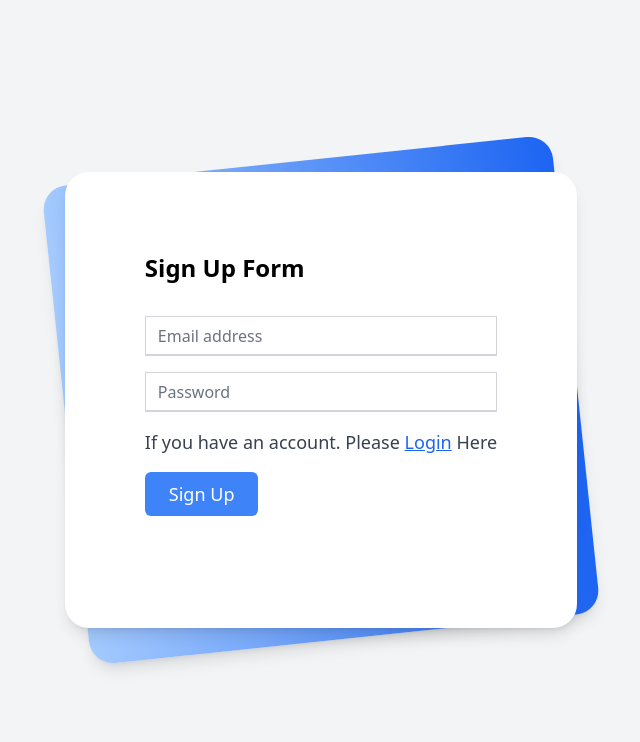
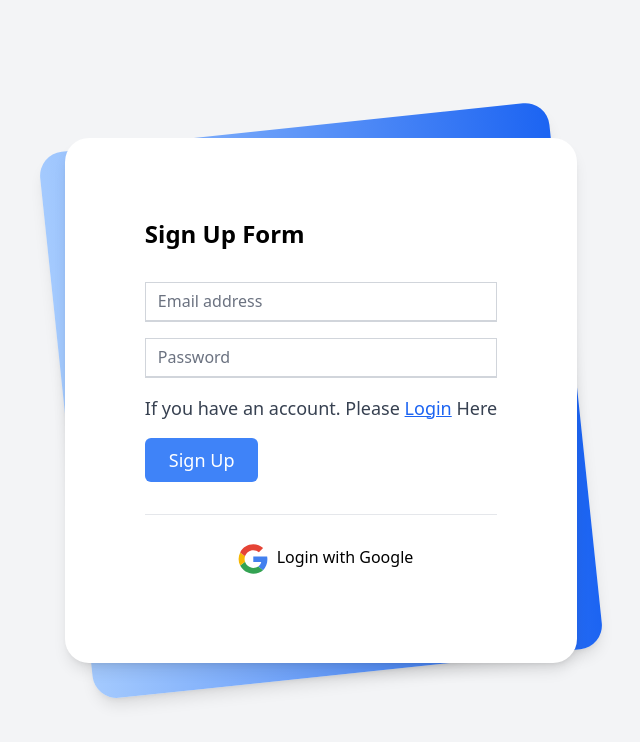
Before and after one commit to himanshi-sharma-123/book-store-frontend, a React (Vite) app: page /sign-up in a window 1280 px wide. Shown: the top 742 px of the page, without its empty margins (319-959 px from the left). Built offline with nearby package versions, Linux system fonts and the light colour scheme; no server answers.

Commit message:
sign up with google

```diff
--- a/src/components/Signup.jsx
+++ b/src/components/Signup.jsx
@@ -1,9 +1,9 @@
 import React, { useContext, useState } from "react";
 import { Link, useLocation, useNavigate } from "react-router-dom";
 import { AuthContext } from "../contact/AuthProvider";
-
+import googleLogo from "../assets/google-logo.svg";
 const Signup = () => {
-  const { createUser } = useContext(AuthContext);
+  const { createUser, loginWithGoogle } = useContext(AuthContext);
   const [error, setError] = useState("error");
   const location = useLocation();
   const navigate = useNavigate();
@@ -21,6 +21,20 @@ const Signup = () => {
         // Signed up
         const user = userCredential.user;
         alert("Sign up successfully!");
+        navigate(from, { replace: true });
+      })
+      .catch((error) => {
+        const errorCode = error.code;
+        const errorMessage = error.message;
+        setError(errorMessage);
+      });
+  };
+
+  //signup using google account
+  const handleRegister = () => {
+    loginWithGoogle()
+      .then((result) => {
+        const user = result.user;
         navigate(from, { replace: true });
       })
       .catch((error) => {
@@ -76,6 +90,18 @@ const Signup = () => {
                 </div>
               </form>
             </div>
+
+            <hr />
+            <div className="flex w-full items-center flex-col mt-5 gap-3">
+              <button onClick={handleRegister} className="block">
+                <img
+                  src={googleLogo}
+                  alt=""
+                  className="w-12 h-12 inline-block"
+                />
+                Login with Google
+              </button>
+            </div>
           </div>
         </div>
       </div>
--- a/src/contact/AuthProvider.jsx
+++ b/src/contact/AuthProvider.jsx
@@ -4,10 +4,13 @@ import {
   getAuth,
   createUserWithEmailAndPassword,
   onAuthStateChanged,
+  GoogleAuthProvider,
+  signInWithPopup,
 } from "firebase/auth";
 
 export const AuthContext = createContext();
 const auth = getAuth(app);
+const googleProvider = new GoogleAuthProvider();
 
 const AuthProvider = ({ children }) => {
   const [user, setUser] = useState(null);
@@ -18,9 +21,10 @@ const AuthProvider = ({ children }) => {
     return createUserWithEmailAndPassword(auth, email, password);
   };
 
-  //   const signUpWithGmail =()=>{
-  //     return signInWithGmail
-  //   }
+  const loginWithGoogle = () => {
+    setLoading(true);
+    return signInWithPopup(auth, googleProvider);
+  };
 
   useEffect(() => {
     const unsubscribe = onAuthStateChanged(auth, (currentUser) => {
@@ -36,6 +40,7 @@ const AuthProvider = ({ children }) => {
   const authInfo = {
     user,
     createUser,
+    loginWithGoogle,
   };
 
   return (
```
